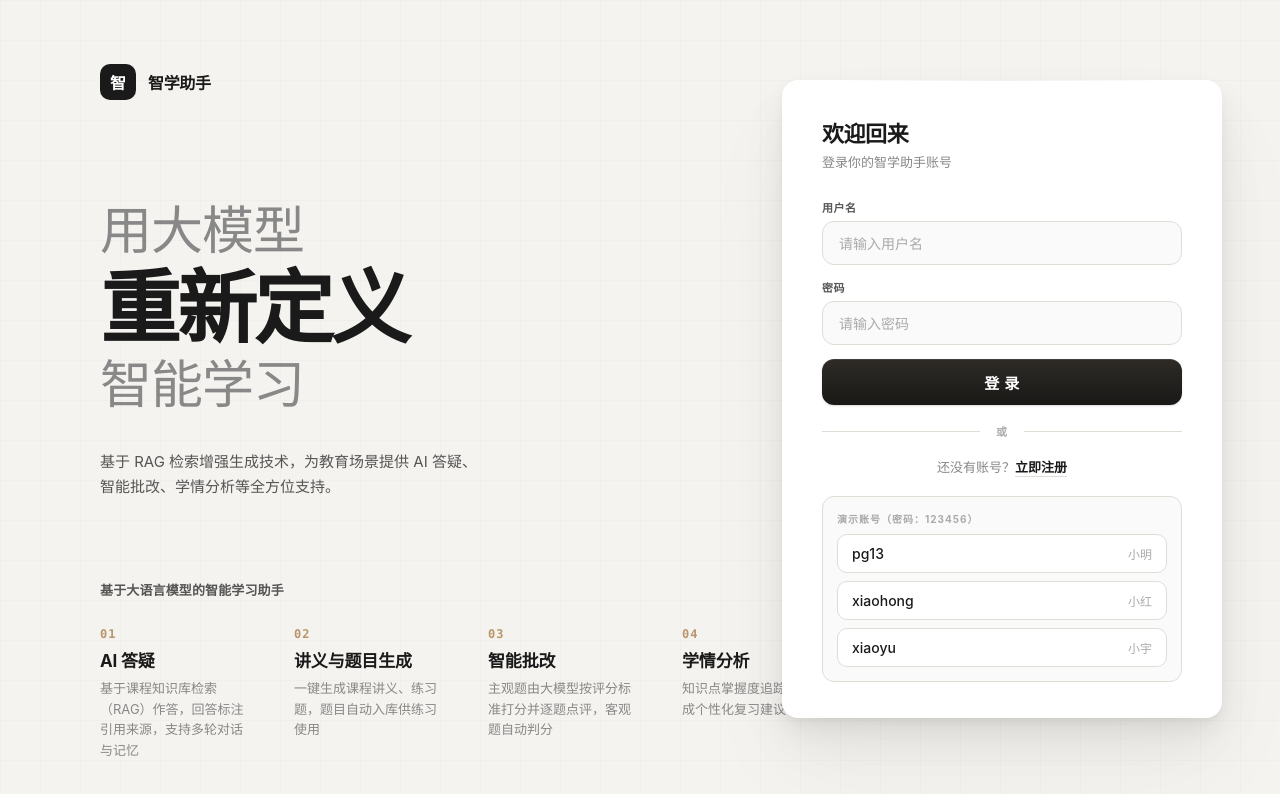
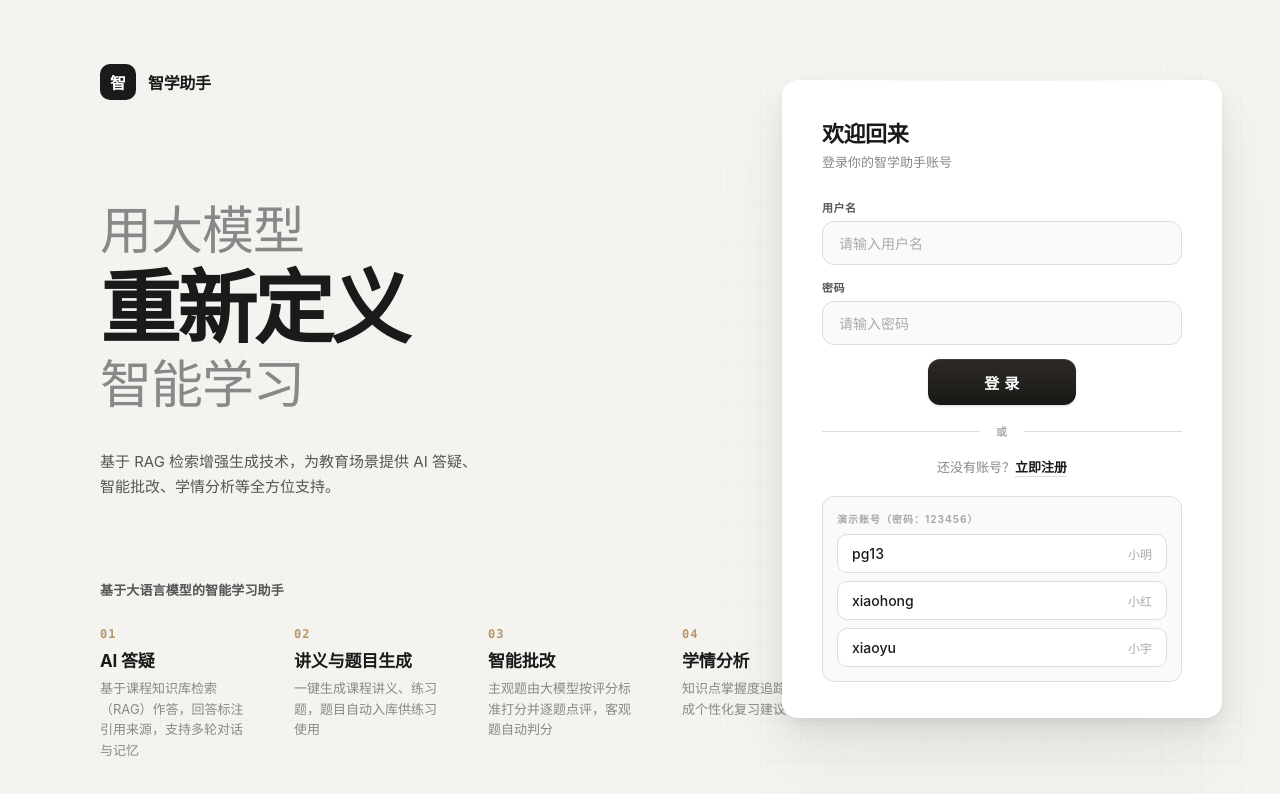
Before and after one commit to LeiHub13/smart-learning-assistant, a Vue app in the folder frontend/: page /login in a window 1280 px wide. Shown: the top 794 px of the page. Built offline with nearby package versions, Linux system fonts and the light colour scheme.

Commit message:
style(ui): 登录按钮去全宽长条——改自然宽度居中（padding 0 56px），比例更协调

```diff
--- a/frontend/src/views/LoginView.vue
+++ b/frontend/src/views/LoginView.vue
@@ -322,7 +322,8 @@ const submit = async () => {
 }
 
 .btn-login {
-  width: 100%; height: 46px; border: none; border-radius: 12px;
+  height: 46px; padding: 0 56px; width: fit-content; margin: 6px auto 0;
+  border: none; border-radius: 12px;
   background: linear-gradient(180deg, #2e2b27, #191816);
   color: #fff; font-size: 15px; font-weight: 600; letter-spacing: .04em; font-family: inherit;
   cursor: pointer;
```
